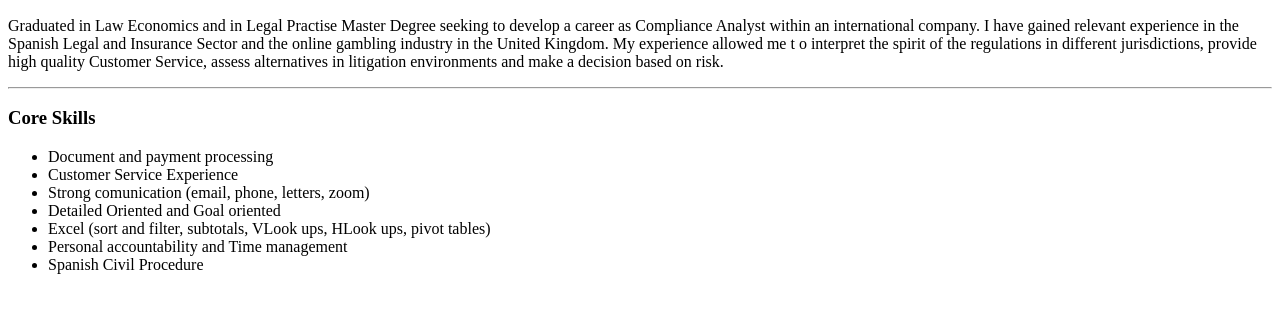
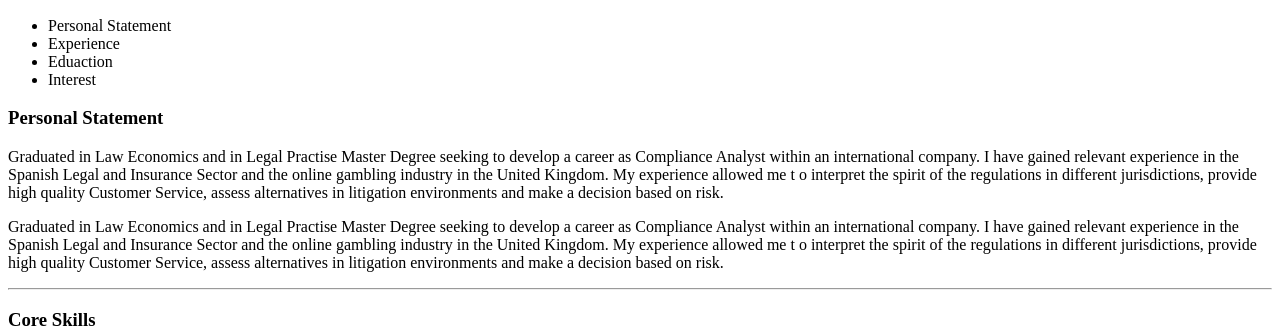
Before and after one commit to JohanaST/JohanaSotalin, a plain HTML site: page index.html in a window 1280 px wide. Shown: the part 479-813 px from the top of the page. Drawn offline with Linux system fonts and the light colour scheme.

Commit message:
Update index.html

```diff
--- a/index.html
+++ b/index.html
@@ -13,6 +13,25 @@
     <main>
       <h2>Johana Sotalin</h2>
       <img class="smaller-image" src="https://media.giphy.com/media/HAAq9ij22lRbzErZ5b/giphy.gif" alt="Johana">
+      <div class= "wrap">
+        <ul clas= "tab">
+          <li> <a ref=#tab1> Personal Statement </a></li>
+          <li>Experience</li>
+          <li>Eduaction</li>
+          <li>Interest</li>
+          </ul>
+        <div class="secciones">
+          <article id="tab1">
+            <h3> Personal Statement</h3>
+           <p> Graduated in Law Economics and in Legal Practise Master Degree seeking to develop a career as
+Compliance Analyst within an international company. I have gained relevant experience in the Spanish
+Legal and Insurance Sector and the online gambling industry in the United Kingdom. My experience
+allowed me t o interpret the spirit of the regulations in different jurisdictions, provide high quality Customer
+Service, assess alternatives in litigation environments and make a decision based on risk.
+            </p>
+          </article>
+        </div>
+      </div>
       <div class="statement">
         <p id="persona-statement"> Graduated in Law Economics and in Legal Practise Master Degree seeking to develop a career as
 Compliance Analyst within an international company. I have gained relevant experience in the Spanish
```
